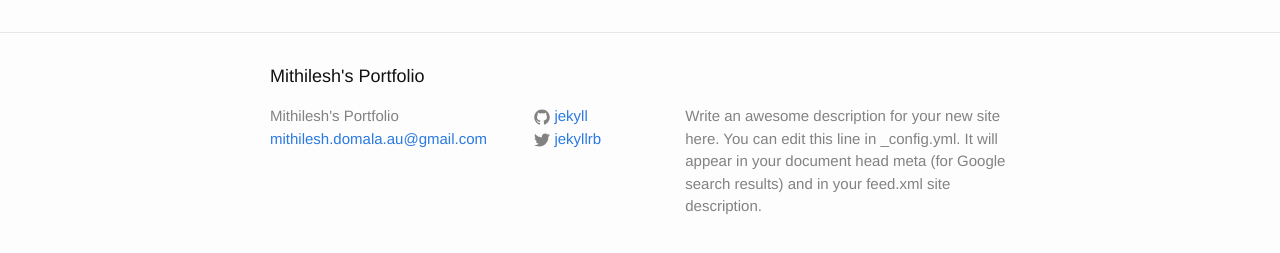
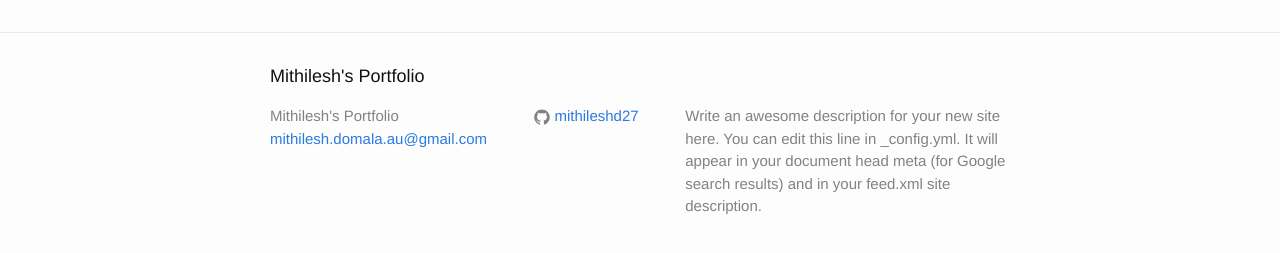
Before and after one commit to mithileshd27/mithileshd27.github.io, a Jekyll site: the page built from index.html, in a window 1280 px wide. Shown: the part 264-517 px from the top of the page. Built offline with Jekyll 4.4.1, drawn with Linux system fonts in a browser that asks for light colours.

Commit message:
Update _config.yml

```diff
--- a/_config.yml
+++ b/_config.yml
@@ -14,8 +14,7 @@ description: > # this means to ignore newlines until "baseurl:"
   Google search results) and in your feed.xml site description.
 baseurl: "" # the subpath of your site, e.g. /blog
 url: "http://yourdomain.com" # the base hostname & protocol for your site
-twitter_username: jekyllrb
-github_username:  jekyll
+github_username:  mithileshd27
 
 # Build settings
 markdown: kramdown
```
